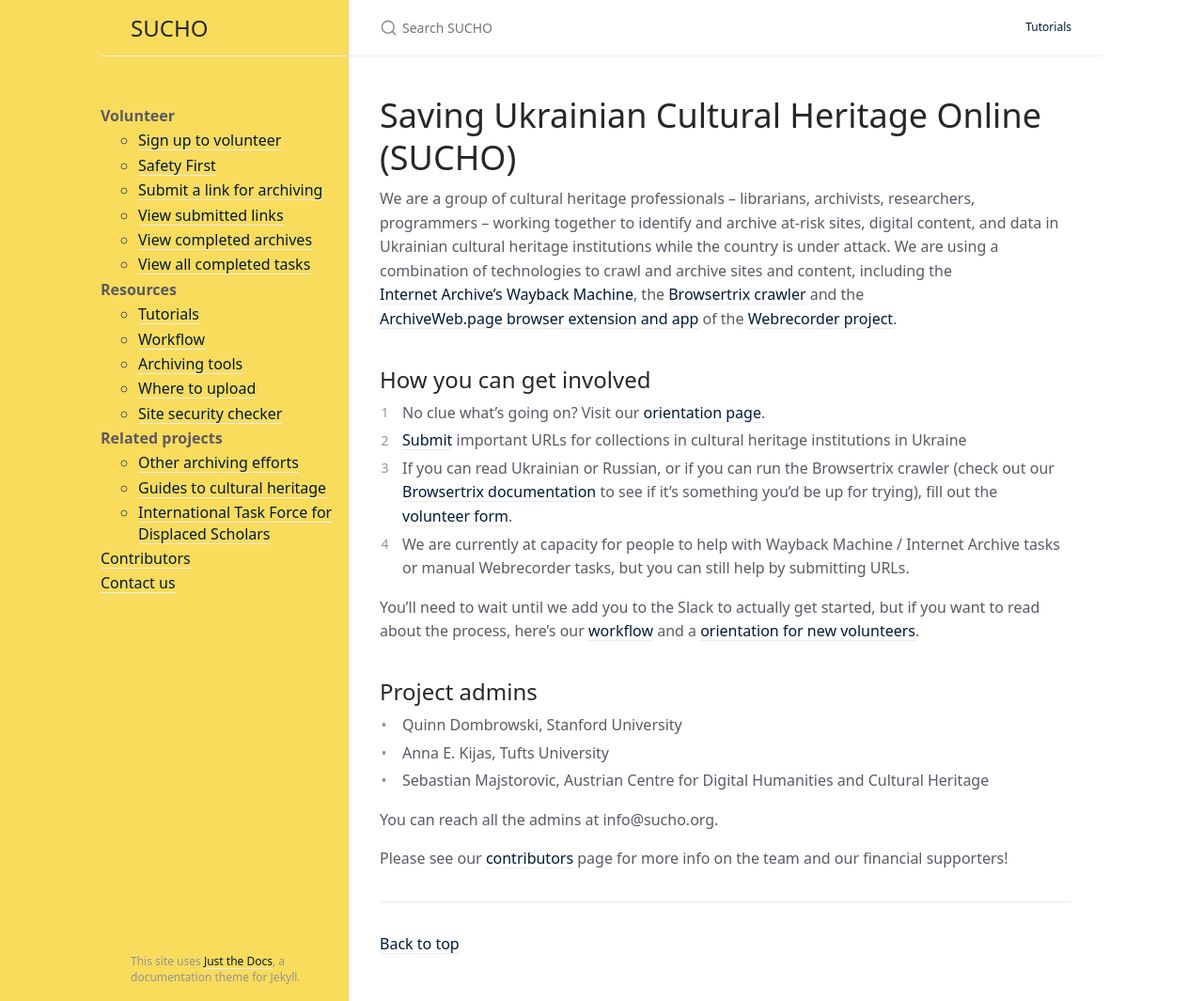
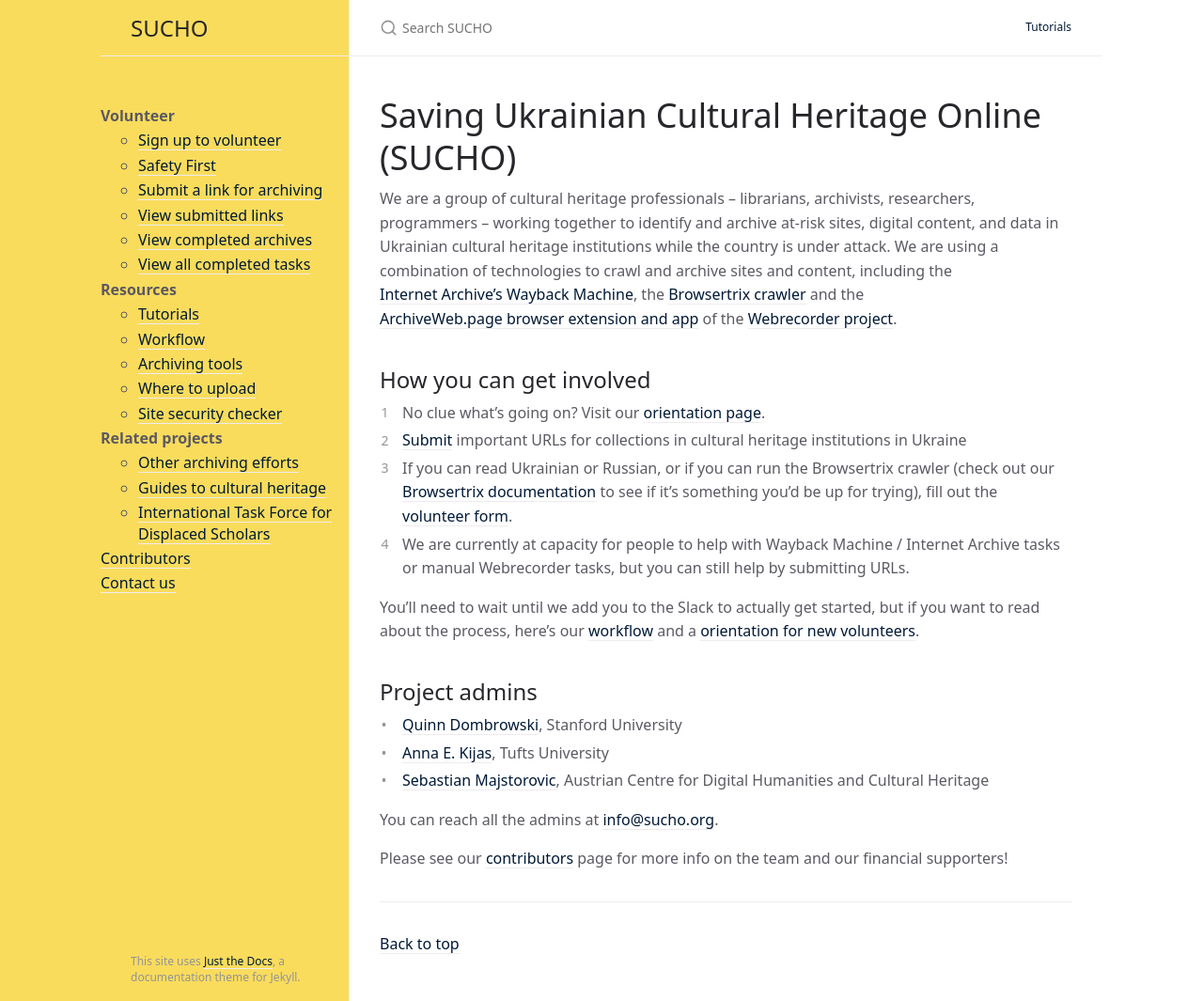
Before and after one commit to sucho-archiving/sucho-archiving.github.io, a Jekyll site: the page built from index.md, in a window 1280 px wide and 1065 px high. Shown: the whole window at 94% size. Built offline with Jekyll 4.4.1, drawn with Linux system fonts in a browser that asks for light colours; some of the changed lines change nothing that is shown.

Commit message:
Added links

```diff
--- a/index.md
+++ b/index.md
@@ -18,10 +18,10 @@
 You'll need to wait until we add you to the Slack to actually get started, but if you want to read about the process, here's our [workflow](/workflow) and a [orientation for new volunteers](/orientation).
 
 ## Project admins
-- Quinn Dombrowski, Stanford University
-- Anna E. Kijas, Tufts University
-- Sebastian Majstorovic, Austrian Centre for Digital Humanities and Cultural Heritage
+- [Quinn Dombrowski](https://twitter.com/quinnanya), Stanford University
+- [Anna E. Kijas](https://twitter.com/anna_kijas), Tufts University
+- [Sebastian Majstorovic](https://twitter.com/storytracer), Austrian Centre for Digital Humanities and Cultural Heritage
 
-You can reach all the admins at info@sucho.org.
+You can reach all the admins at [info@sucho.org](mailto:info@sucho.org).
 
 Please see our [contributors](/contributors) page for more info on the team and our financial supporters!
```
